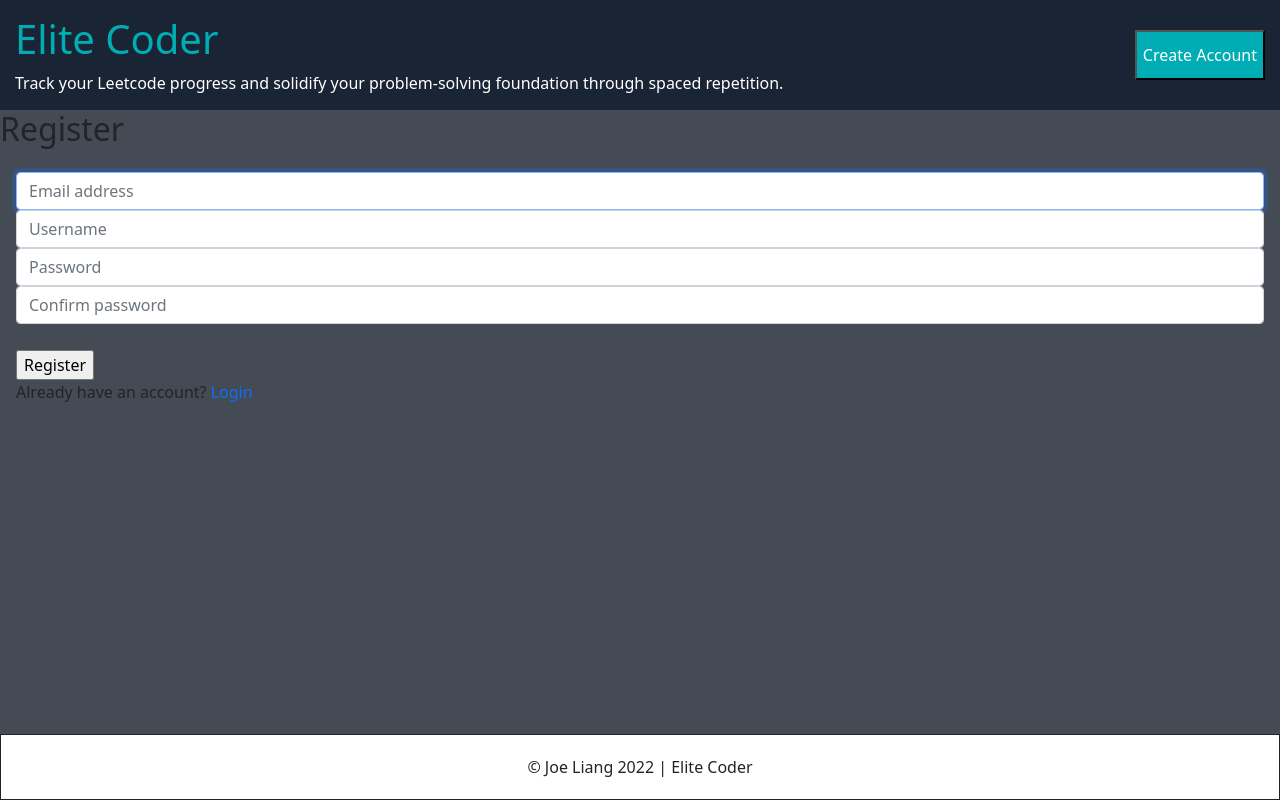
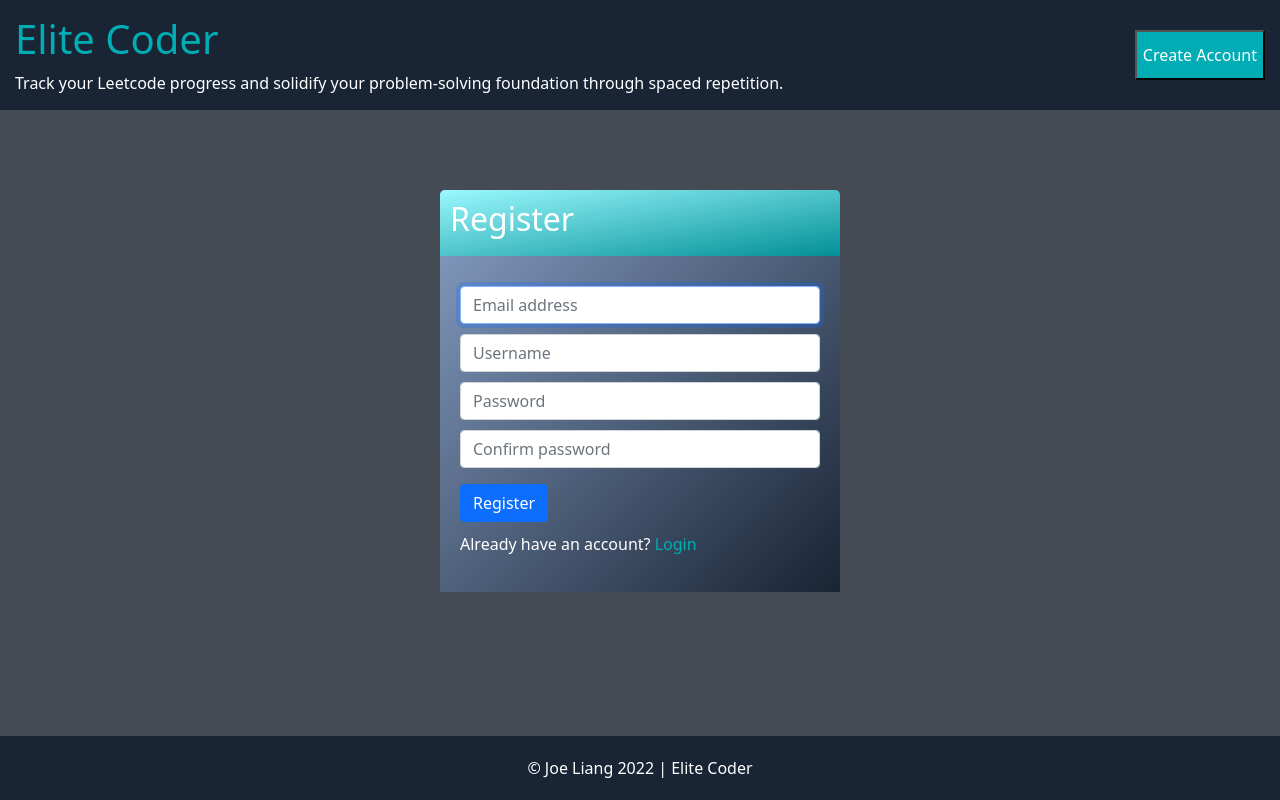
Before and after one commit to 1000mileworld/LC_Tracker, a Django app: page /register/ in a window 1280 px wide. Run offline with Django 4.2, Linux system fonts and the light colour scheme.

Commit message:
login/register form styled

```diff
--- a/account/templates/account/login.html
+++ b/account/templates/account/login.html
@@ -1,6 +1,7 @@
 {% extends 'base/base.html' %}
 {% block content %}
 
+<div class="form-small">
     <div class="header-bar">
         <h2>Login</h2>
     </div>
@@ -25,9 +26,9 @@
 
             {% endif %}
 
-        <button class="button" type="submit">Log in</button>
+            <button class="btn btn-primary" type="submit">Log in</button>
         </form>
         <div><a href="{% url 'register' %}">Create Account</a> | <a href="{% url 'password_reset' %}">Forgot password?</a></div>
     </div>
-
+</div>
 {% endblock content %}
--- a/account/templates/account/register.html
+++ b/account/templates/account/register.html
@@ -1,6 +1,7 @@
 {% extends 'base/base.html' %}
 {% block content %}
 
+<div class="form-small">
     <div class="header-bar">
         <h2>Register</h2>
     </div>
@@ -30,11 +31,12 @@
                 </div>
             {% endif %}
 
-        <input style="margin-top:10px ;" class="button" type="submit" value="Register">
+            <!-- <input class="btn btn-primary" type="submit" value="Register"> -->
+            <button class="btn btn-primary" type="submit">Register</button>
 
         </form>
-    <p>Already have an account? <a href="{% url 'login' %}">Login</a></p>
+        <p style="color: white;">Already have an account? <a href="{% url 'login' %}">Login</a></p>
+    </div>
 </div>
 
-
 {% endblock content %}
--- a/base/templates/base/base.html
+++ b/base/templates/base/base.html
@@ -11,6 +11,7 @@
 
     {% load static %}
     <link href="{% static 'base.css' %}" rel="stylesheet">
+    <link href="{% static 'form.css' %}" rel="stylesheet">
     <link rel="shortcut icon" type="image/jpg" href="{% static 'elite.jpg' %}"/>
 </head>
 <body>
@@ -23,7 +24,7 @@
     </div>
 
     <footer>
-        <div class="col footer">&copy; Joe Liang <span id="year"></span> | <span>Elite Coder</span></div>
+        <div>&copy; Joe Liang <span id="year"></span> | <span>Elite Coder</span></div>
     </footer>
 
 
--- a/static/base.css
+++ b/static/base.css
@@ -13,7 +13,7 @@ a {
 .stats {
     margin: 10px auto;
     padding: 5px;
-    background-color: #6CCBDA;
+    background-color: #00dee8;
     border-radius: 10px;
     font-size: 18px;
 }
@@ -39,18 +39,20 @@ a {
     margin: 10px auto;
 }
 #generate-form label {
-    color: white;
+    color: #00adb5;
+    font-size: 18px;
+    font-weight: 700;
+}
+#generate-form input {
+    margin: 2px;
 }
 #calendar {
     margin: 10px auto;
 }
 footer{
-    margin-top: auto;
     padding: 20px;
     min-height: 60px;
     text-align: center;
-    border: 1px solid;
+    background-color: #192435;
+    color: white;
 }
-.errorlist {
-    display: none;
-}
--- /dev/null
+++ b/static/form.css
@@ -0,0 +1,27 @@
+.errorlist {
+    display: none;
+}
+.form-small {
+    max-width: 400px;
+    margin: 80px auto;
+    background: linear-gradient(to bottom right, hsl(216,35%,65%), hsl(216,35%,15%));
+    border-radius: 5px 5px 0 0;
+}
+.form-small a {
+    color: #00adb5;
+}
+.header-bar {
+    background: linear-gradient(to bottom right, hsl(183,97%,80%), hsl(183,97%,30%));
+    color: white;
+    padding: 10px;
+    border-radius: 5px 5px 0 0;
+}
+.card-body {
+    padding: 20px;
+}
+.card-body input {
+    margin: 10px auto;
+}
+.card-body button {
+    margin-bottom: 10px;
+}
--- a/static/tabulator.js
+++ b/static/tabulator.js
@@ -34,7 +34,7 @@ table.clearFilter();
 
 //create Tabulator on DOM element
 var table = new Tabulator("#problem-table", {
-    //height:250, // set height of table (in CSS or here), this enables the Virtual DOM and improves render speed dramatically (can be any valid css height value)
+    height:465, // set height of table (in CSS or here), this enables the Virtual DOM and improves render speed dramatically (can be any valid css height value)
 
     initialSort:[
         {column:"last_solved", dir:"desc"}, //sort by this first
@@ -57,7 +57,7 @@ var table = new Tabulator("#problem-table", {
         // {title:"Date Of Birth", field:"dob", sorter:"date"},
     ],
     pagination:true,
-    paginationSize:10,
+    //paginationSize:10,
 });
 
 table.on('rowClick', (e, row) => {
```
Also changed, not shown: db.sqlite3. Lines whose indentation alone changed are shown as unchanged.
